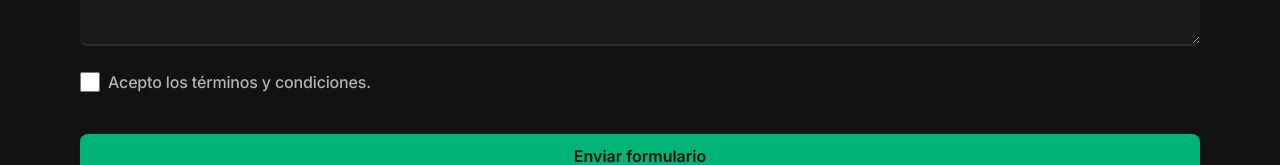
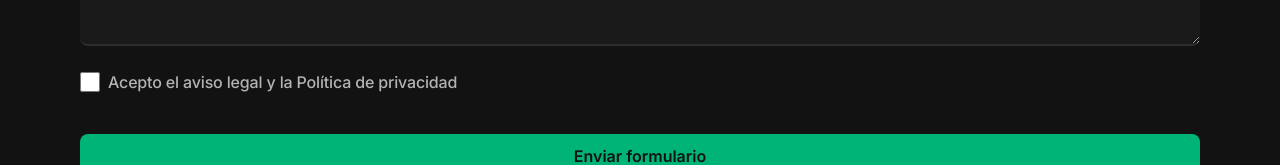
Before and after one commit to jonatanmgdev/jonatanmgdev-website, a Next.js app: page /home in a window 1280 px wide. Shown: the part 6303-6468 px from the top of the page. Built offline with nearby package versions, Linux system fonts and the light colour scheme.

Commit message:
Checkbox privacy policy and legal advice links added

```diff
--- a/src/components/custom/CustomCheckbox.tsx
+++ b/src/components/custom/CustomCheckbox.tsx
@@ -5,7 +5,7 @@ import { RegisterOptions, UseFormRegister } from "react-hook-form";
 interface CustomCheckboxProps {
   id: string;
   isChecked: boolean;
-  labelText: JSX.Element;
+  labelText: React.ReactNode;
   register?: UseFormRegister<any>;
   rules?: RegisterOptions;
   errors?: any;
--- a/src/components/forms/ContactForm.tsx
+++ b/src/components/forms/ContactForm.tsx
@@ -9,6 +9,8 @@ import CustomButton from "../custom/CustomButton";
 import IconEmailSended from "../svgIcons/IconEmailSended";
 import ProfileCard from "../profileCard/ProfileCard";
 import jonatanAvatar from "@assets/images/jonatanmgdev-profile-avatar.jpg";
+import Link from "next/link";
+import { RoutePaths } from "@/core/config/router/routes";
 
 const ReCAPTCHA = dynamic(() => import("react-google-recaptcha"));
 
@@ -67,7 +69,7 @@ export default function ContactUsForm() {
           email: formData.email,
           message: formData.message,
         }),
-      }).then(( response ) => {
+      }).then((response) => {
         console.log(response);
         setSended(true);
       });
@@ -266,11 +268,12 @@ export default function ContactUsForm() {
               id="termsAccepted"
               labelText={
                 <p>
-                  Acepto los{" "}
-                  <a href="https://www.tusitio.com/términos-y-condiciones">
-                    términos y condiciones
-                  </a>
-                  .
+                  Acepto el&nbsp;
+                  <Link href={RoutePaths.LegalAdvice}>aviso legal</Link>
+                  &nbsp;y la&nbsp;
+                  <Link href={RoutePaths.PrivacyPolicy}>
+                    Política de privacidad
+                  </Link>
                 </p>
               }
               register={register}
```
